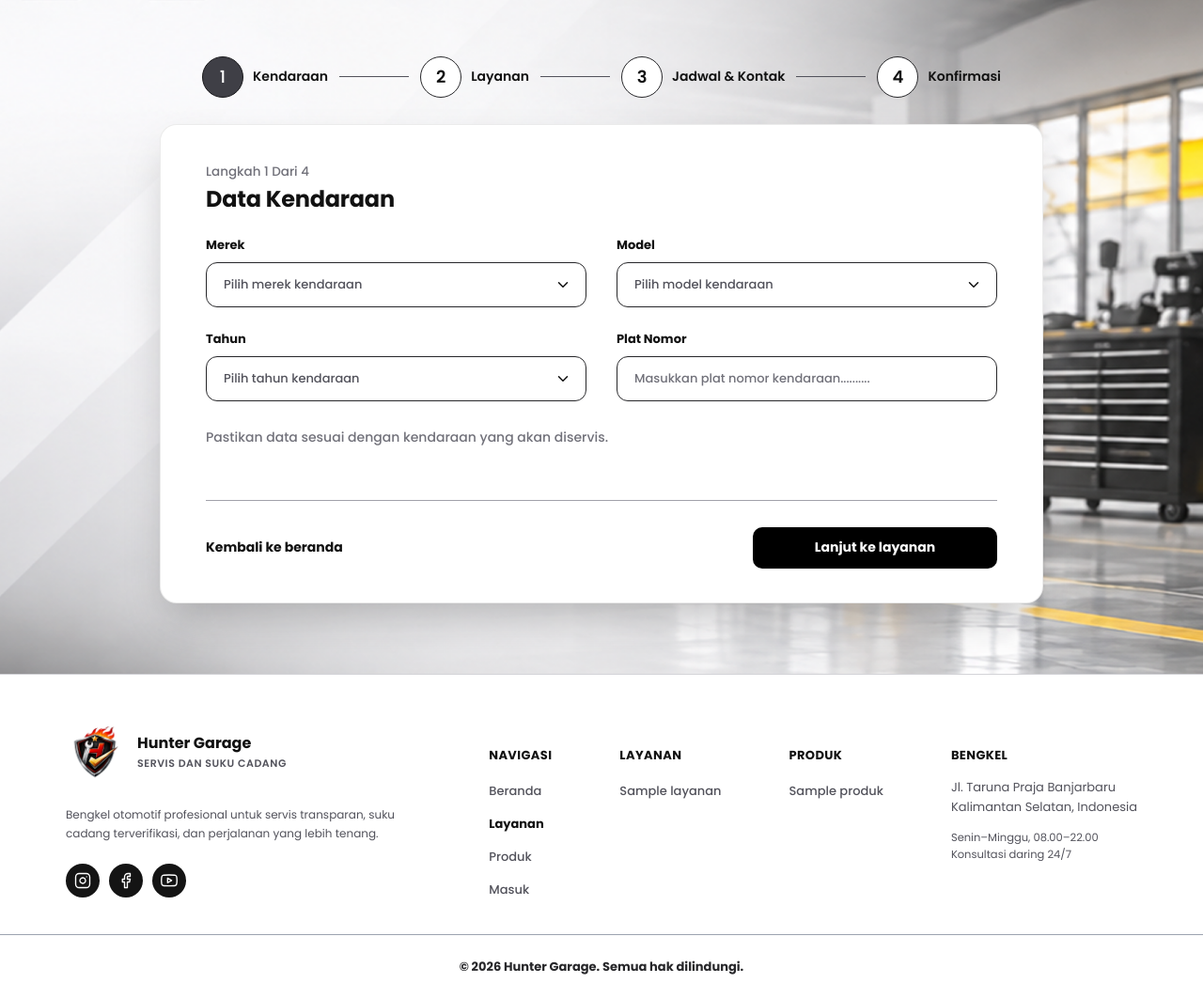
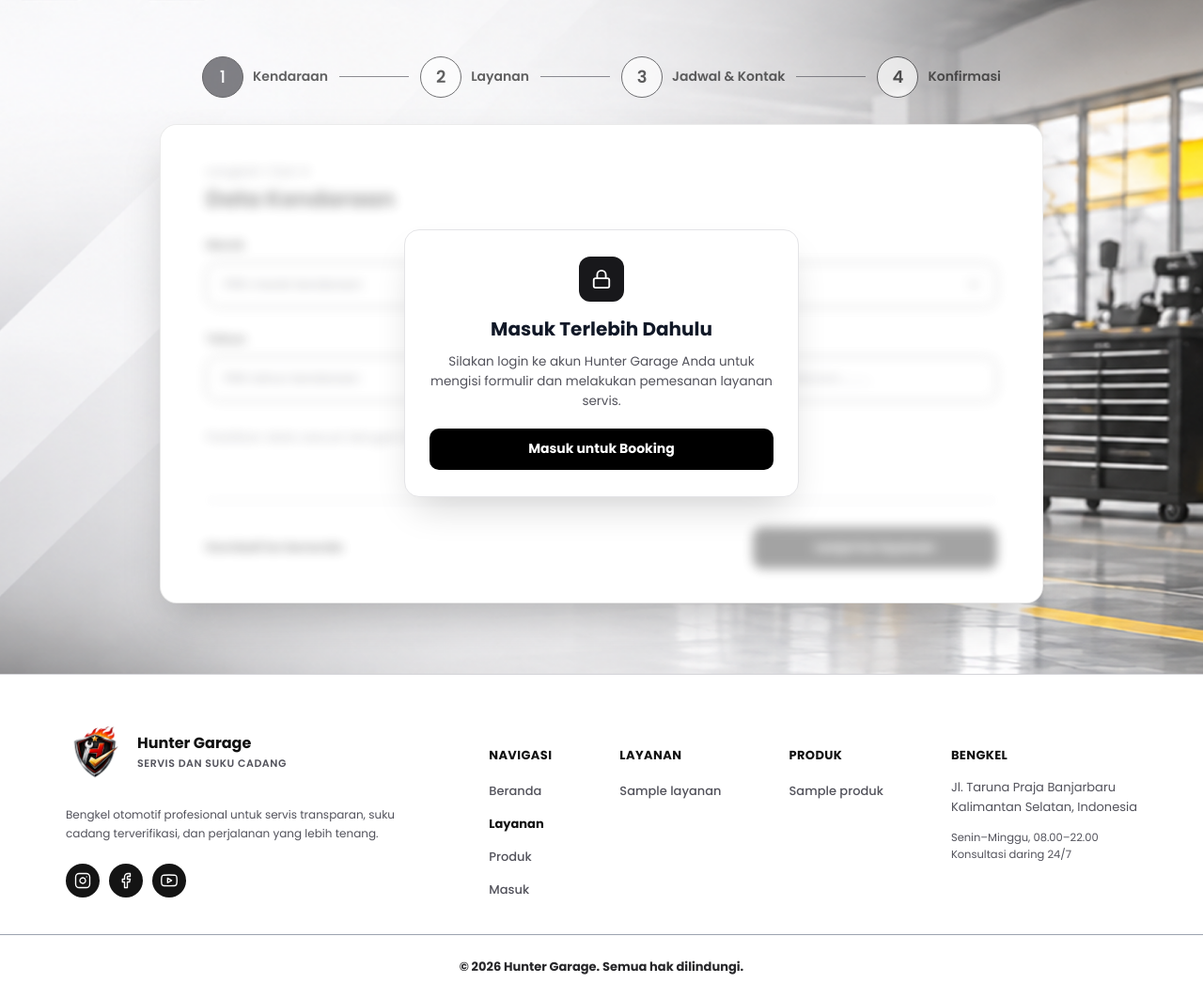
Before and after one commit to qourta260909/Kelompok1_Huntergarage, a Laravel app: page /layanan in a window 1280 px wide. Shown: the part 79-1142 px from the top of the page at 94% size. Run offline with Laravel 12, Linux system fonts and the light colour scheme; tables that the repository leaves empty hold one stand-in row (values such as "Sample post"); style sheets or scripts are compiled from the project's sources.

Commit message:
nambahin blur di layanan kalo user belum login & lihat semua button biar berfungsi & logout biar sejajar button cancel sama confirm logout

```diff
--- a/resources/css/user.css
+++ b/resources/css/user.css
@@ -1064,12 +1064,100 @@ h1 {
 
 /* Booking Card */
 .booking-card {
+    position: relative;
+    overflow: hidden;
     width: 100%;
     background-color: var(--surface-light);
     border-radius: 18px;
     padding: 40px 48px 36px;
     box-shadow: 0 22px 48px -12px rgba(0, 0, 0, 0.25);
     border: 1px solid rgba(0, 0, 0, 0.08);
+}
+
+.stepper.is-locked {
+    opacity: 0.65;
+    pointer-events: none;
+    user-select: none;
+}
+
+.booking-card.is-guest-locked .booking-step-panel {
+    filter: blur(6px);
+    opacity: 0.55;
+    pointer-events: none;
+    user-select: none;
+}
+
+.booking-auth-overlay {
+    position: absolute;
+    inset: 0;
+    z-index: 10;
+    display: flex;
+    align-items: center;
+    justify-content: center;
+    padding: 24px;
+    background: rgba(255, 255, 255, 0.35);
+}
+
+.booking-auth-box {
+    width: 100%;
+    max-width: 420px;
+    background-color: #ffffff;
+    border: 1px solid #e4e4e7;
+    border-radius: 16px;
+    padding: 28px 26px;
+    text-align: center;
+    box-shadow: 0 20px 40px -12px rgba(0, 0, 0, 0.18);
+    display: flex;
+    flex-direction: column;
+    align-items: center;
+    gap: 10px;
+}
+
+.booking-auth-icon {
+    width: 48px;
+    height: 48px;
+    border-radius: 12px;
+    background-color: #18181b;
+    color: #ffffff;
+    display: inline-flex;
+    align-items: center;
+    justify-content: center;
+    margin-bottom: 4px;
+}
+
+.booking-auth-title {
+    margin: 0;
+    font-size: 20px;
+    font-weight: 700;
+    color: #111827;
+}
+
+.booking-auth-desc {
+    margin: 0;
+    font-size: 13.5px;
+    line-height: 1.55;
+    color: #52525b;
+}
+
+.booking-auth-actions {
+    margin-top: 8px;
+    display: flex;
+    flex-direction: column;
+    align-items: center;
+    gap: 10px;
+    width: 100%;
+}
+
+.booking-auth-register-link {
+    font-size: 13px;
+    font-weight: 600;
+    color: #3f3f46;
+    text-decoration: underline;
+    text-underline-offset: 3px;
+}
+
+.booking-auth-register-link:hover {
+    color: #000000;
 }
 
 .booking-card-header {
--- a/resources/views/components/logout-modal.blade.php
+++ b/resources/views/components/logout-modal.blade.php
@@ -36,7 +36,7 @@
             <button type="button" class="btn-modal-cancel" onclick="closeLogoutModal()">
                 Batal
             </button>
-            <form id="logoutModalHiddenForm" method="POST" action="{{ route('logout') }}" style="margin: 0; display: inline-flex;">
+            <form id="logoutModalHiddenForm" method="POST" action="{{ route('logout') }}" style="margin: 0; flex: 1; display: flex;">
                 @csrf
                 <button type="submit" class="btn-modal-confirm">
                     <svg width="18" height="18" fill="none" stroke="currentColor" viewBox="0 0 24 24" stroke-width="2">
--- a/resources/views/layanan.blade.php
+++ b/resources/views/layanan.blade.php
@@ -107,7 +107,7 @@
                     </section>
                 @else
                 <!-- Stepper -->
-                <div class="stepper" aria-label="Tahapan pemesanan layanan">
+                <div class="stepper @guest is-locked @endguest" aria-label="Tahapan pemesanan layanan">
                     <button type="button" class="stepper-item active" data-step-target="1" onclick="goToStep(1)">
                         <span class="stepper-circle">1</span>
                         <span class="stepper-label">Kendaraan</span>
@@ -130,7 +130,24 @@
                 </div>
 
                 <!-- Card Form -->
-                <section class="booking-card" aria-live="polite">
+                <section class="booking-card @guest is-guest-locked @endguest" aria-live="polite">
+                    @guest
+                        <div class="booking-auth-overlay" role="dialog" aria-label="Masuk diperlukan">
+                            <div class="booking-auth-box">
+                                <div class="booking-auth-icon" aria-hidden="true">
+                                    <svg xmlns="http://www.w3.org/2000/svg" width="22" height="22" viewBox="0 0 24 24" fill="none" stroke="currentColor" stroke-width="2" stroke-linecap="round" stroke-linejoin="round">
+                                        <rect x="3" y="11" width="18" height="11" rx="2" ry="2"></rect>
+                                        <path d="M7 11V7a5 5 0 0 1 10 0v4"></path>
+                                    </svg>
+                                </div>
+                                <h2 class="booking-auth-title">Masuk Terlebih Dahulu</h2>
+                                <p class="booking-auth-desc">Silakan login ke akun Hunter Garage Anda untuk mengisi formulir dan melakukan pemesanan layanan servis.</p>
+                                <div class="booking-auth-actions">
+                                    <a href="{{ route('login') }}" class="booking-next-btn" style="text-decoration:none; display:inline-flex; align-items:center; justify-content:center; width:100%;">Masuk untuk Booking</a>
+                                </div>
+                            </div>
+                        </div>
+                    @endguest
                     <!-- STEP 1: DATA KENDARAAN -->
                     <div class="booking-step-panel active" id="stepPanel1" data-step="1">
                         <div class="booking-card-header">
```
Also changed, not shown: resources/css/dashboard.css (+7 -0 lines), resources/views/produk.blade.php (+33 -8 lines).
